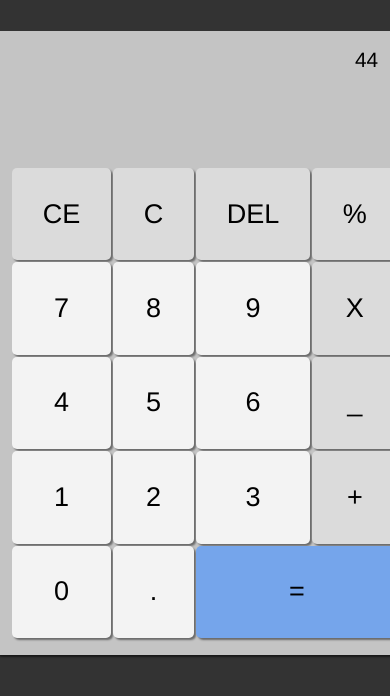
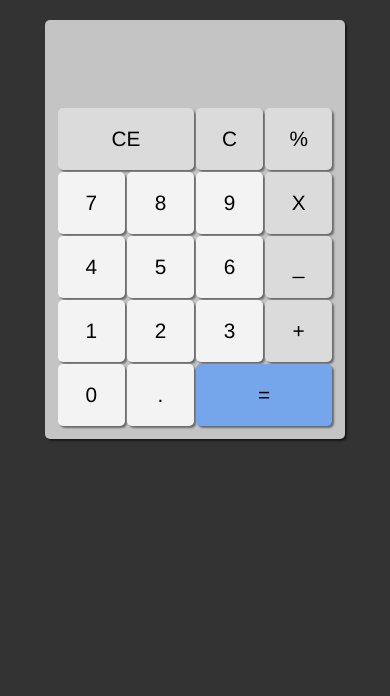
Before and after one commit to rafaelemidiolopes/javascript, a plain HTML site: page Calculadora/index.html in a window 390 px wide. Drawn offline with Linux system fonts and the light colour scheme.

Commit message:
calculadora

```diff
--- a/Calculadora/index.html
+++ b/Calculadora/index.html
@@ -11,15 +11,14 @@
 </head>
 <body>
     <div id="calc">
-        <div id="calculator"> 44
-        <p id="resultado"></p>
+        <p id="calculator"> </p>
+        <p id="resultado"> </p>
 
 
     <div id="buttons">
-        <button onclick="clean()">CE</button>
+        <button onclick="clean()" class="limpar">CE</button>
         <button onclick="backspace()">C</button>
-        <button>DEL</button>
-        <button onclick="inserir('%')">%</button>
+        <button onclick="inserir('/')">%</button>
         <button class="number" onclick="inserir('7')">7</button>
         <button class="number" onclick="inserir('8')">8</button>
         <button class="number" onclick="inserir('9')">9</button>
--- a/Calculadora/style.css
+++ b/Calculadora/style.css
@@ -1,3 +1,49 @@
+@media (max-width: 600px) {
+    #calc {
+        width: 100%;
+        max-width: 300px;
+        padding-top: -10px;
+    }
+
+    #calculator {
+        font-size: 16px;
+        margin-bottom: -15px;
+        margin-top: -10px;
+
+
+    }
+
+    #buttons {
+        display: grid;
+        grid-template-columns: repeat(4, 1fr);
+        gap: 5px;
+        font-size: 16px;
+    }
+
+    button {
+        padding: 10px;
+        font-size: 18px;
+    }
+    body {
+        height: 500px;
+        margin-top: -30px;
+        overflow: hidden;
+    }
+
+    #resultado {
+        margin-bottom: -15px;
+    }
+
+    #buttons button {
+        padding: 18px 15px;
+        font-size: 14px;
+    }
+
+}
+
+
+
+
 * {
     margin: 0;
     padding: 0px;
@@ -10,7 +56,7 @@ body {
     display: flex;
     align-items: center;
     justify-content: center;
-    padding-top: 8%;
+    padding-top: 5%;
 }
 button {
     background-color: white;
```
